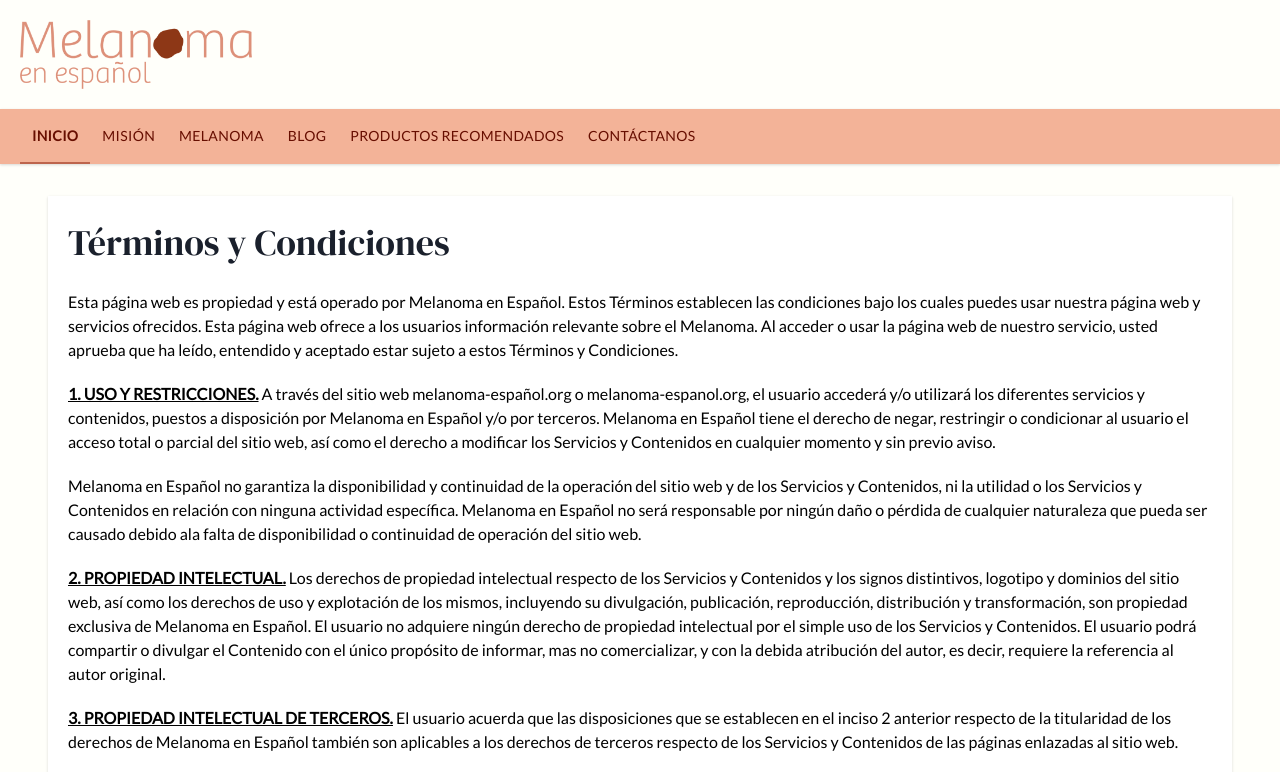
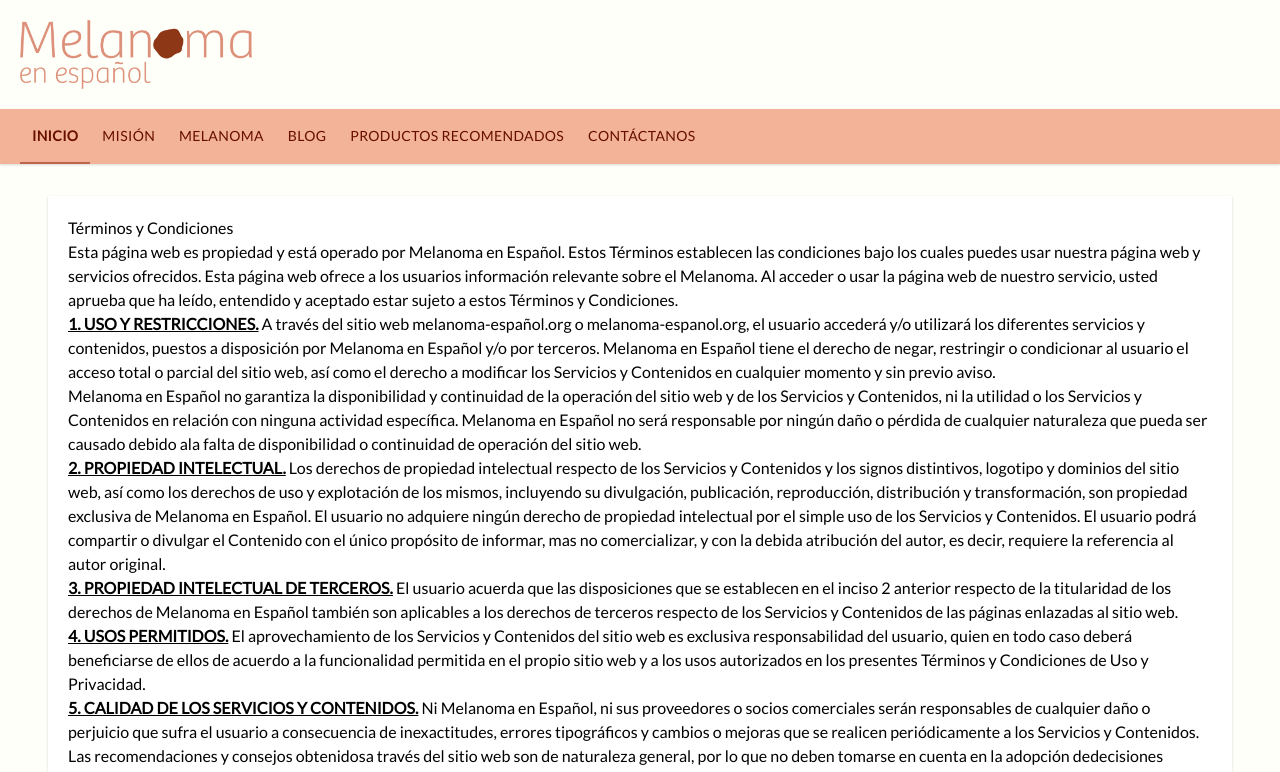
Before and after one commit to rickycheers/melanoma-en-espanol, a Nuxt app in the folder site/: page /terminos-y-condiciones in a window 1280 px wide. Shown: the top 772 px of the page. Built offline with nearby package versions, Linux system fonts and the light colour scheme.

Commit message:
Agrega e implementa tailwind typography

```diff
--- a/site/assets/css/tailwind.css
+++ b/site/assets/css/tailwind.css
@@ -6,6 +6,7 @@ body {
     @apply bg-white-100;
 }
 
+/*
 h1,
 h2,
 h3,
@@ -68,6 +69,23 @@ ul > li, ol > li {
 
 ol {
     @apply list-inside list-decimal;
+}
+*/
+
+a,
+.link {
+    @apply text-skin-dark-200;
+}
+
+a:hover,
+a:focus,
+.link:hover {
+    @apply text-skin-dark-400;
+}
+
+a:focus,
+.link:focus {
+    @apply outline-none shadow-outline;
 }
 
 .btn-link {
--- a/site/package.json
+++ b/site/package.json
@@ -11,6 +11,7 @@
   },
   "dependencies": {
     "@fortawesome/fontawesome-free": "^5.13.1",
+    "@tailwindcss/typography": "^0.2.0",
     "nuxt": "^2.13.0"
   },
   "devDependencies": {
--- a/site/tailwind.config.js
+++ b/site/tailwind.config.js
@@ -50,9 +50,50 @@ module.exports = {
         'blog': '782px'
       }
     },
+    typography: theme => ({
+      default: {
+        css: {
+          color: theme('colors.gray.800'),
+          h1: {
+            fontFamily: theme('fontFamily.serif'),
+            color: theme('colors.gray.800')
+          },
+          h2: {
+            fontFamily: theme('fontFamily.serif'),
+            color: theme('colors.gray.800')
+          },
+          h3: {
+            fontFamily: theme('fontFamily.serif'),
+            color: theme('colors.skin-dark.300')
+          },
+          h4: {
+            fontFamily: theme('fontFamily.serif'),
+            color: theme('colors.skin-dark.300')
+          },
+          h5: {
+            fontFamily: theme('fontFamily.serif'),
+            color: theme('colors.skin-dark.300')
+          },
+          a: {
+            color: theme('colors.skin-dark.200'),
+            '&:hover': {
+              color: theme('colors.skin-dark.400'),
+            },
+          },
+          ul: {
+            width: "85%"
+          },
+          ol: {
+            width: "85%"
+          }
+        }
+      },
+    })
   },
   variants: {},
-  plugins: [],
+  plugins: [
+    require('@tailwindcss/typography'),
+  ],
   purge: {
     // Learn more on https://tailwindcss.com/docs/controlling-file-size/#removing-unused-css
     enabled: process.env.NODE_ENV === 'production',
```
Also changed, not shown: 1 other file (tests, documents, lock files or other folders).
